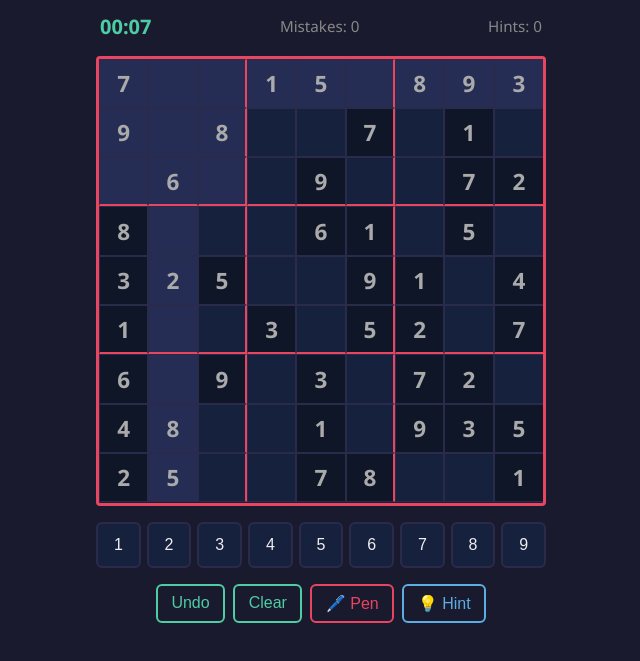
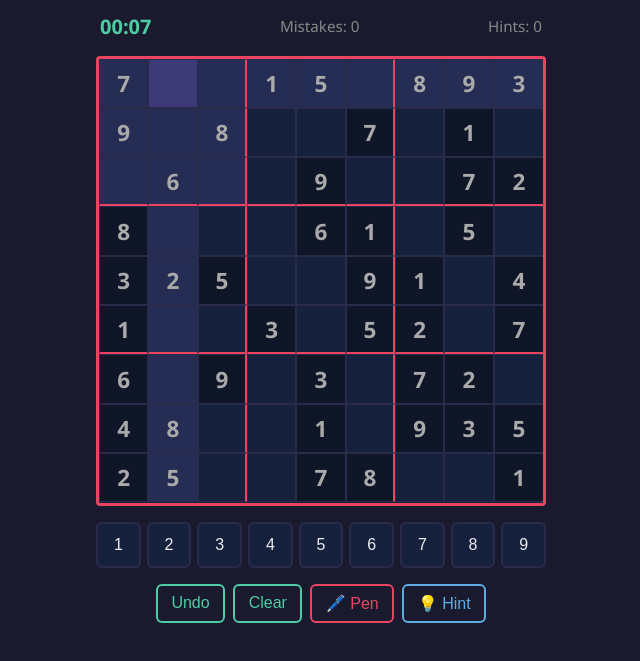
Before and after one commit to yongsin91/basic_sudoku, a website with bundled scripts: page index.html in a window 1280 px wide. Both pictures are taken after a click on the element 491 px from the left and 222 px from the top of the page. Shown: the part 139-800 px from the top of the page, without its empty margins (319-959 px from the left). Built offline with nearby package versions, Linux system fonts and the light colour scheme.

Commit message:
Fix selected cell showing highlight color instead of its own
Bug: The clicked cell got BOTH .highlight and .selected classes.
In CSS, .cell.highlight appeared after .cell.selected, so the
highlight background overrode the selected background — the
clicked cell looked the same as the highlighted row/column/box
peers instead of standing out.

Two fixes:
1. CSS: Moved .cell.selected after .cell.highlight so selected
   wins the cascade when both classes are present
2. JS: In applyHighlights(), the selected cell now gets only the
   'selected' class (not 'highlight'), using an if/else-if so
   it can never accidentally get both classes

Result: The clicked cell now clearly shows --bg-cell-selected
(brightest), peers show --bg-cell-highlight (subtle tint), and
empty cells show --bg-board (baseline). Three distinct levels.

```diff
--- a/script.js
+++ b/script.js
@@ -167,12 +167,12 @@ function applyHighlights() {
         cells.forEach(c => {
             const r = parseInt(c.dataset.row, 10);
             const cc = parseInt(c.dataset.col, 10);
-            if (r === row || cc === col ||
+            const isSelected = (r === row && cc === col);
+            if (isSelected) {
+                c.classList.add('selected');
+            } else if (r === row || cc === col ||
                 (r >= boxRow && r < boxRow + 3 && cc >= boxCol && cc < boxCol + 3)) {
                 c.classList.add('highlight');
-            }
-            if (r === row && cc === col) {
-                c.classList.add('selected');
             }
         });
     }
--- a/style.css
+++ b/style.css
@@ -238,14 +238,14 @@ h1 {
     color: var(--color-hint);
 }
 
-/* Selected cell */
-.cell.selected {
-    background: var(--bg-cell-selected);
-}
-
 /* Highlighted row / col / box */
 .cell.highlight {
     background: var(--bg-cell-highlight);
+}
+
+/* Selected cell (must come after highlight so it wins) */
+.cell.selected {
+    background: var(--bg-cell-selected);
 }
 
 /* Conflict cells */
```
